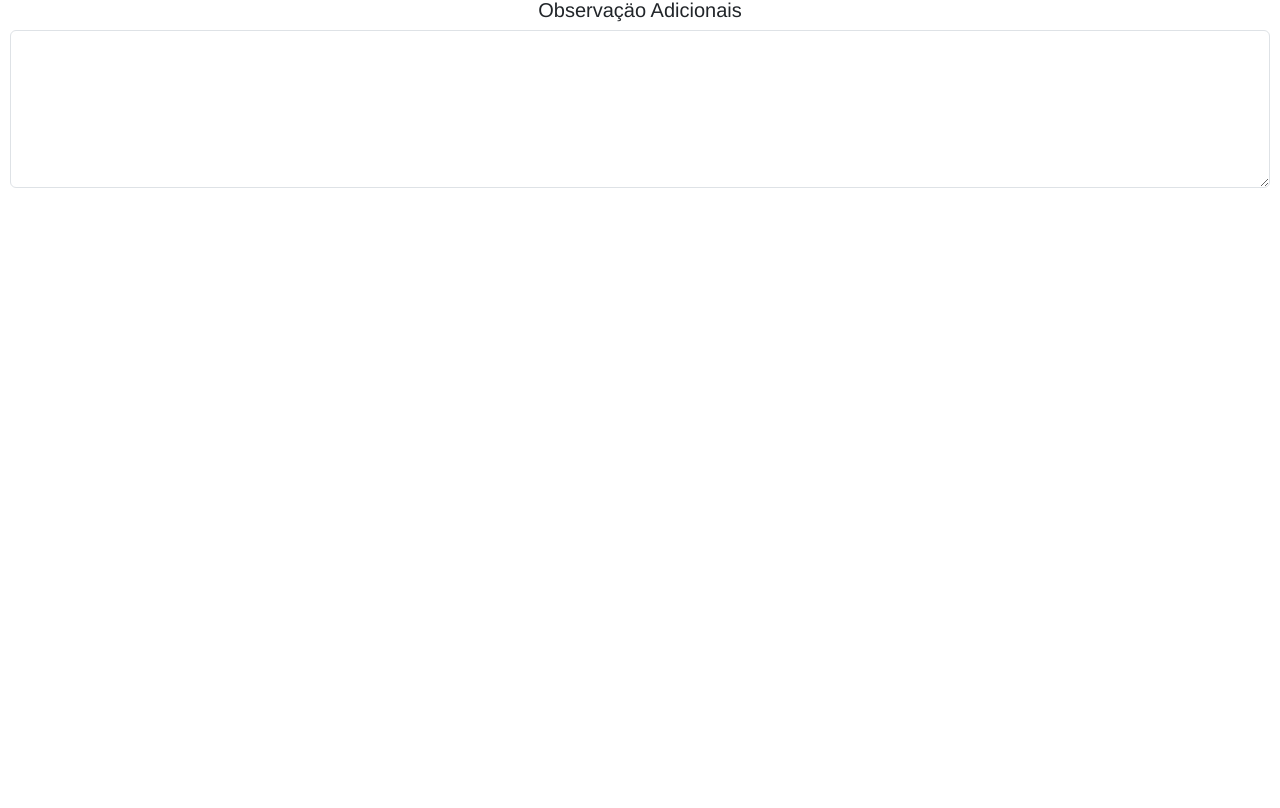
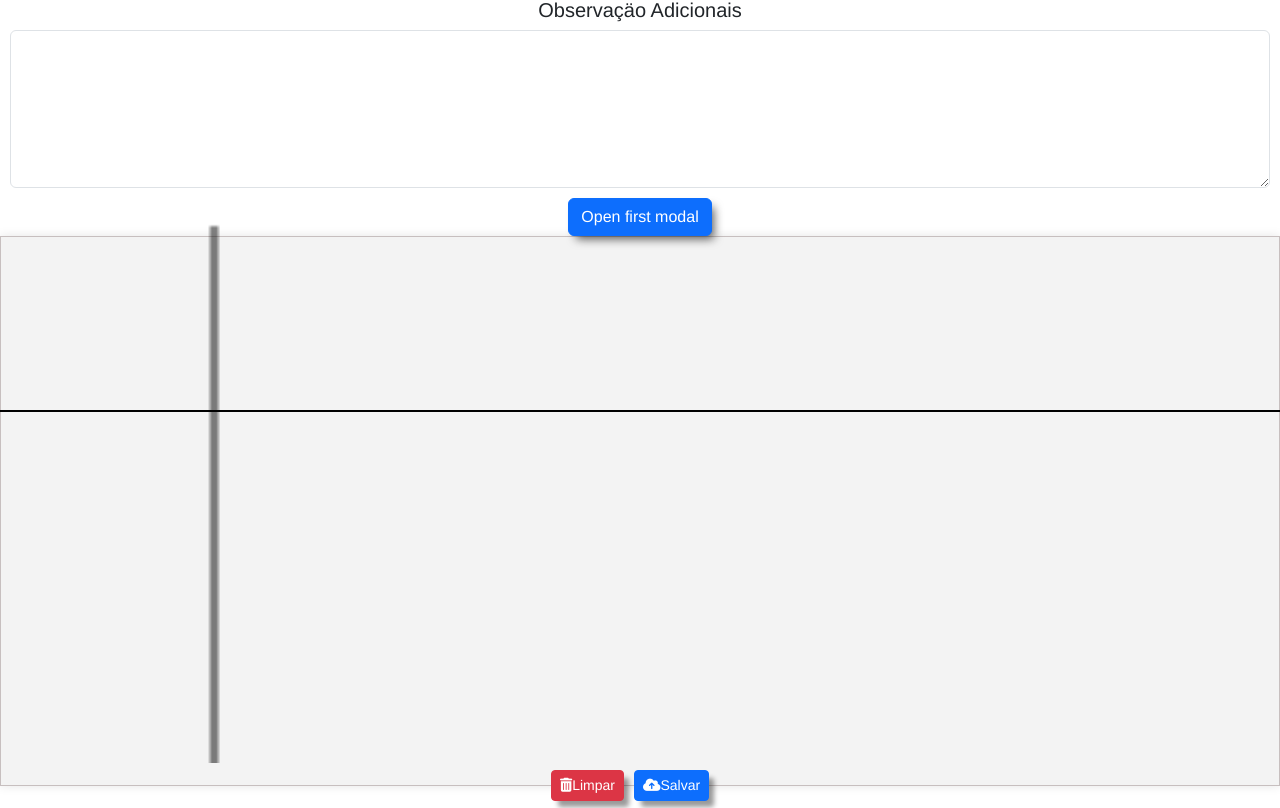
Before and after one commit to brendo-perigolo/project-relatorio, an Angular app: page /complete in a window 1280 px wide. Shown: the part 358-1166 px from the top of the page. Before the commit the page ends 800 px from the top, so only its background shows below. Built offline with nearby package versions, Linux system fonts and the light colour scheme.

Commit message:
Incluso Modulo Assinaturar v10 - teste

```diff
--- a/src/app/app.component.html
+++ b/src/app/app.component.html
@@ -81,30 +81,22 @@
 
     <!-- Button trigger modal -->
 
-    @if (verificarCheck()) {
-    <button
-      type="button"
-      class="btn btn-secondary"
-      data-bs-toggle="modal"
-      data-bs-target="#exampleModal"
-    >
-      <i class="fa-regular fa-paste"></i> Visualizar Relatorio
+    <button class="btn btn-primary" data-bs-target="#exampleModalToggle" data-bs-toggle="modal">
+      Open first modal
     </button>
-    }
 
-    <!-- Modal -->
-
+    <!-- MOODAL -->
     <div
       class="modal fade"
-      id="exampleModal"
+      id="exampleModalToggle"
+      aria-hidden="true"
+      aria-labelledby="exampleModalToggleLabel"
       tabindex="-1"
-      aria-labelledby="exampleModalLabel"
-      aria-hidden="true"
     >
-      <div class="modal-dialog modal-xl">
+      <div class="modal-dialog modal-dialog">
         <div class="modal-content">
           <div class="modal-header">
-            <h1 class="modal-title fs-5 text-center" id="exampleModalLabel">Relatório Técnico</h1>
+            <h1 class="modal-title fs-5" id="exampleModalToggleLabel">Relatorio Tecnico</h1>
             <button
               type="button"
               class="btn-close"
@@ -129,16 +121,43 @@
               } @if ( obs_adc.length >0) {
               <h4>Informaçoes Adicionais :</h4>
               {{obs_adc}} }
-              <router-outlet />
+              <button type="button" class="btn btn-primary" (click)="gerarTextoCombinado()">
+                <i class="fa-solid fa-print"></i>
+              </button>
             </div>
           </div>
-
-          <div class="assinatura">
-            <button class="btn btn-primary btn-sm" (click)="navegarAssintatura()">
-              Adicionar Assinatura
+          <div class="modal-footer">
+            <button
+              class="btn btn-primary"
+              data-bs-target="#exampleModalToggle2"
+              data-bs-toggle="modal"
+            >
+              Open second modal
             </button>
           </div>
-
+        </div>
+      </div>
+    </div>
+    <div
+      class="modal fade"
+      id="exampleModalToggle2"
+      aria-hidden="true"
+      aria-labelledby="exampleModalToggleLabel2"
+      tabindex="-1"
+    >
+      <div class="modal-dialog modal-fullscreen-sm-down">
+        <div class="modal-content">
+          <div class="modal-header">
+            <h1 class="modal-title fs-5" id="exampleModalToggleLabel2">Assinatura</h1>
+            <button
+              type="button"
+              class="btn-close"
+              data-bs-dismiss="modal"
+              aria-label="Close"
+            ></button>
+          </div>
+          <div class="modal-body">
+            <app-signature-pad></app-signature-pad>
             <div class="modal-footer">
               <input
                 type="file"
@@ -149,13 +168,25 @@
               <button type="button" class="btn btn-danger" (click)="processarPdf()">
                 <i class="fa-solid fa-download"></i> Baixar PDF
               </button>
-            <button type="button" class="btn btn-secondary" data-bs-dismiss="modal">Voltar</button>
-            <button type="button" class="btn btn-primary" (click)="gerarTextoCombinado()">
-              <i class="fa-solid fa-print"></i>
+            </div>
+            <div class="modal-footer">
+              <button
+                class="btn btn-primary"
+                data-bs-target="#exampleModalToggle"
+                data-bs-toggle="modal"
+              >
+                Back to first
               </button>
             </div>
           </div>
         </div>
       </div>
+      <button
+        class="btn btn-primary"
+        data-bs-target="#exampleModalToggle"
+        data-bs-toggle="modal"
+      ></button>
     </div>
   </div>
+</div>
+<router-outlet />
--- a/src/app/components/signature-pad/signature-pad.component.html
+++ b/src/app/components/signature-pad/signature-pad.component.html
@@ -1,6 +1,9 @@
-<div class="signature-pad">
-  <h5>Assinatura</h5>
-  <canvas #signaturePad></canvas>
+<div class="signature-container">
+  <div class="signature-pad">
+    @if (showPad === true) {
+    <canvas #signaturePad></canvas>
+    }
+  </div>
   <div class="btn">
     <div>
       <button class="btn btn-danger btn-sm" (click)="clear()">
--- a/src/app/components/signature-pad/signature-pad.component.scss
+++ b/src/app/components/signature-pad/signature-pad.component.scss
@@ -1,14 +1,36 @@
-.signature-pad {
+.signature-container {
+  width: 100%;
+  height: 550px;
+  margin: 0 auto;
   display: flex;
   flex-direction: column;
+  justify-content: center;
   align-items: center;
+  border: 1px solid #c7bfbf;
+  background-color: #f3f3f3;
+  box-shadow: 0 0 10px rgba(0, 0, 0, 0.1);
+}
+
+.signature-pad {
   width: 100%;
+  height: 100%;
+  border: none;
+  display: block;
+}
+
+.signature-container::after {
+  content: "";
+  position: absolute;
+  bottom: 30px; /* Adjust this value to position the line higher or lower */
+  left: 0;
+  width: 100%;
+  height: 2px;
+  background-color: #000; /* Line color */
 }
 
 canvas {
-  border: 1px solid #c7bfbf;
-  width: 100%;
-  height: 200px;
+  width: 100% !important;
+  height: 100% !important;
 }
 .btn {
   display: flex;
--- a/src/app/components/signature-pad/signature-pad.component.ts
+++ b/src/app/components/signature-pad/signature-pad.component.ts
@@ -1,4 +1,4 @@
-import { isPlatformBrowser } from "@angular/common";
+import { CommonModule, isPlatformBrowser } from "@angular/common";
 import {
   AfterViewInit,
   Component,
@@ -10,11 +10,12 @@ import {
 } from "@angular/core";
 import SignaturePad from "signature_pad";
 import { PdfServiceService } from "../../services/pdf-service.service";
+import { ReactiveFormsModule } from "@angular/forms";
 
 @Component({
   selector: "app-signature-pad",
   standalone: true,
-  imports: [],
+  imports: [CommonModule, ReactiveFormsModule],
   templateUrl: "./signature-pad.component.html",
   styleUrl: "./signature-pad.component.scss",
 })
@@ -27,10 +28,13 @@ export class SignaturePadComponent implements AfterViewInit {
 
   constructor(@Inject(PLATFORM_ID) private platformId: Object) {}
 
+  showPad = true;
+
   ngAfterViewInit() {
     if (isPlatformBrowser(this.platformId)) {
       if (this.signaturePadElement) {
         this.signaturePad = new SignaturePad(this.signaturePadElement.nativeElement);
+        this.drawBaseLine();
       } else {
         console.error("Elemento de assinatura não encontrado.");
       }
@@ -39,6 +43,7 @@ export class SignaturePadComponent implements AfterViewInit {
 
   clear() {
     this.signaturePad?.clear();
+    this.showPad = true;
   }
 
   save() {
@@ -48,5 +53,19 @@ export class SignaturePadComponent implements AfterViewInit {
     }
     this.signatureImage = this.signaturePad.toDataURL("image/png");
     this.pdfService.setSignatureImage(this.signatureImage);
+    this.showPad = false;
+  }
+
+  private drawBaseLine() {
+    const canvas = this.signaturePadElement.nativeElement;
+    const context = canvas.getContext("2d");
+    const lineOffset = 50; // Ajuste este valor conforme necessário
+
+    context.beginPath();
+    context.moveTo(lineOffset, 3); // Início da linha (no deslocamento do topo esquerdo)
+    context.lineTo(lineOffset, canvas.height); // Fim da linha (no deslocamento da parte inferior esquerda)
+    context.strokeStyle = "black"; // Cor da linha
+    context.lineWidth = 1; // Espessura da linha
+    context.stroke();
   }
 }
```
Lines whose indentation alone changed are shown as unchanged.
